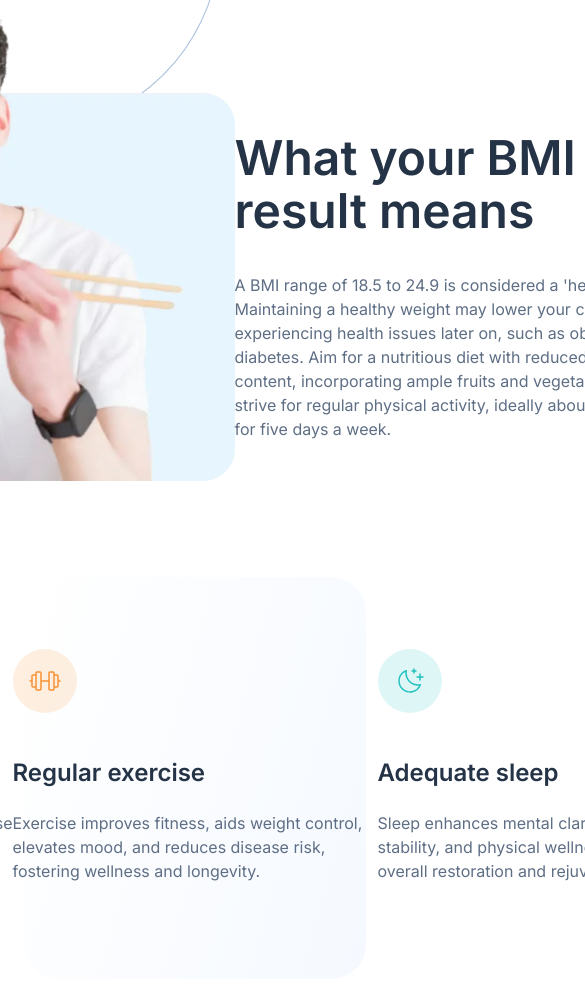
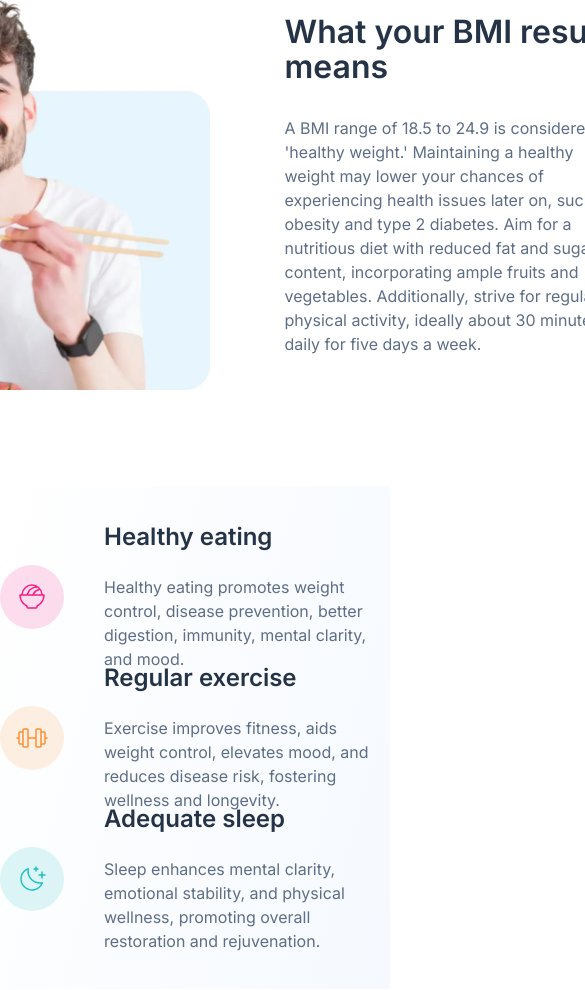
Before and after one commit to TheCodeCraze/bmi-calculator, a React (Vite) app: page / in a window 390 px wide. Shown: the part 920-1910 px from the top of the page, 585 px wide, since content can reach past the window. Built offline with nearby package versions, Linux system fonts and the light colour scheme.

Commit message:
Updated responsive design for info and tips section

```diff
--- a/src/styles/Info.module.css
+++ b/src/styles/Info.module.css
@@ -43,3 +43,38 @@
   color: #5e6e85;
   line-height: 150%;
 }
+
+@media screen and (max-width: 1175px) {
+  .info {
+    width: 100%;
+    height: 603.09px;
+    padding: 0;
+    background: none;
+    align-items: center;
+  }
+
+  .content {
+    width: 841px;
+    height: 411.09px;
+    display: flex;
+    justify-content: unset;
+    align-items: unset;
+    gap: 75px;
+  }
+
+  .image {
+    width: 435px;
+    height: 411.09px;
+  }
+
+  .text {
+    width: 331px;
+    height: auto;
+    margin-top: 35px;
+    gap: 32px;
+  }
+
+  .title {
+    font-size: 32px;
+  }
+}
--- a/src/styles/Tip.module.css
+++ b/src/styles/Tip.module.css
@@ -24,3 +24,13 @@
   color: #5e6e85;
   line-height: 150%;
 }
+
+@media screen and (max-width: 1175px) {
+  .tip {
+    width: 100%;
+    height: 101px;
+    flex-direction: row;
+    align-items: center;
+    gap: 40px;
+  }
+}
--- a/src/styles/Tips.module.css
+++ b/src/styles/Tips.module.css
@@ -38,3 +38,28 @@
   position: relative;
   z-index: 1;
 }
+
+@media screen and (max-width: 1175px) {
+  .container {
+    width: 100%;
+    height: 503px;
+    padding: 0;
+  }
+
+  .content {
+    padding: 0;
+    align-items: center;
+    border-radius: 0;
+  }
+
+  .content::before {
+    border-radius: 0;
+  }
+
+  .tips {
+    width: 686px;
+    height: 383px;
+    flex-direction: column;
+    gap: 40px;
+  }
+}
```
